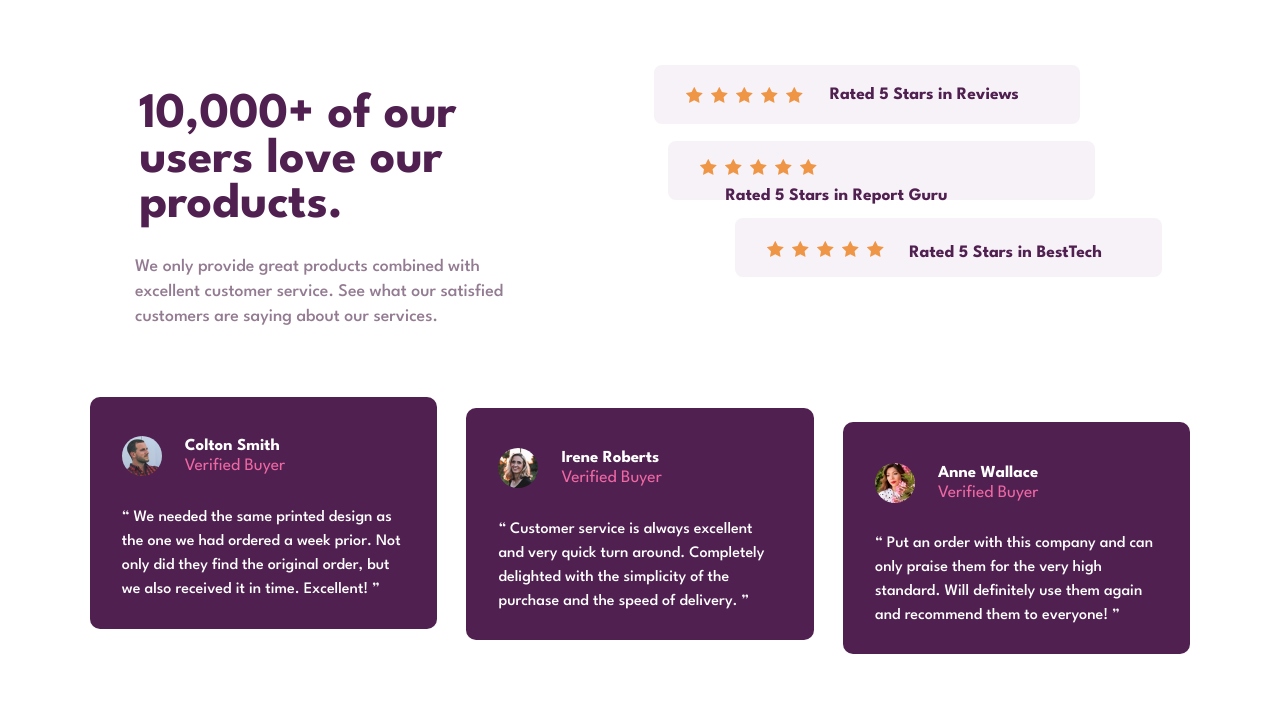
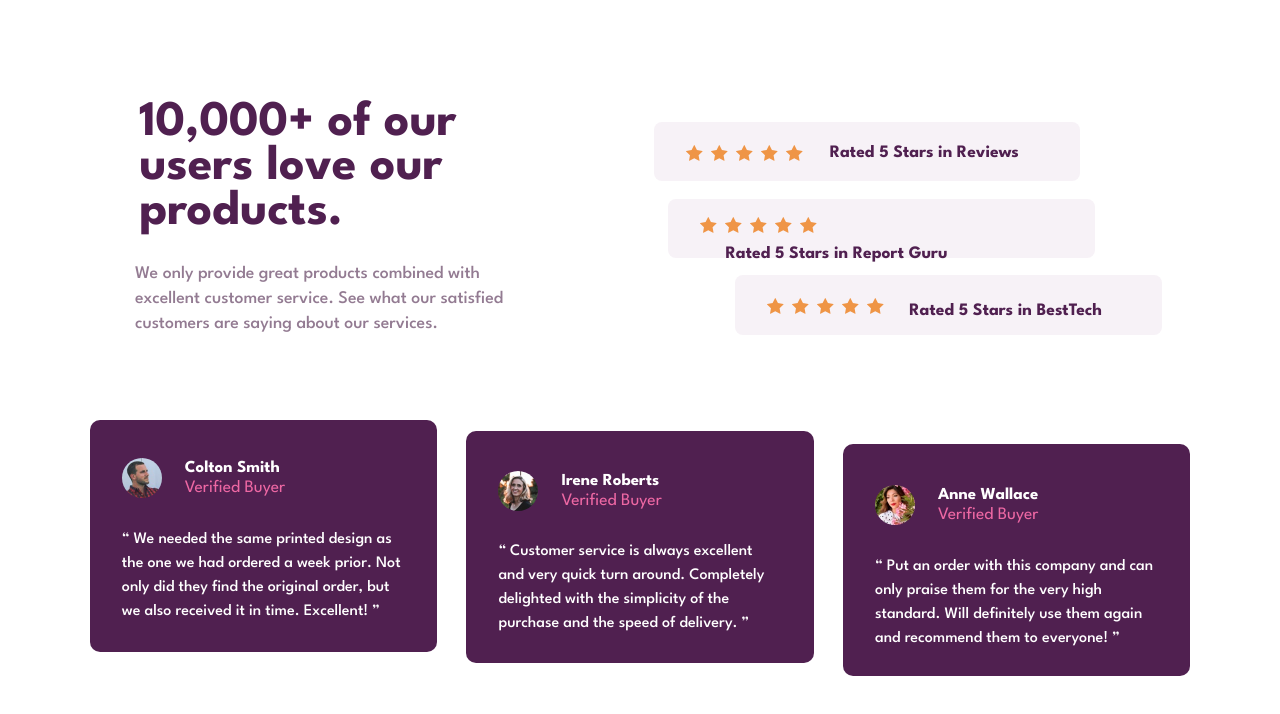
Before and after one commit to mrcordova/social-proof-section, a plain HTML site: page index.html in a window 1280 px wide. Drawn offline with Linux system fonts and the light colour scheme.

Commit message:
fix padding block start in ratings con

```diff
--- a/css/style.css
+++ b/css/style.css
@@ -60,7 +60,8 @@ body {
     /* gap: 20px; */
 
 
-    padding-block-start: clamp(0rem, 12.1690rem + -13.5211vw, 9rem);
+    /* padding-block-start: clamp(0rem, 12.1690rem + -13.5211vw, 9rem); */
+    padding-block-start: clamp(0rem, -3.1690rem + 13.5211vw, 9rem);
     /* padding-inline-start: clamp(0rem, 2.7042rem + -3.0047vw, 2rem); */
     padding-inline-start: clamp(0rem, -0.7042rem + 3.0047vw, 2rem);
     gap: clamp(1.0625rem, 1.3160rem + -0.2817vw, 1.25rem);
```
